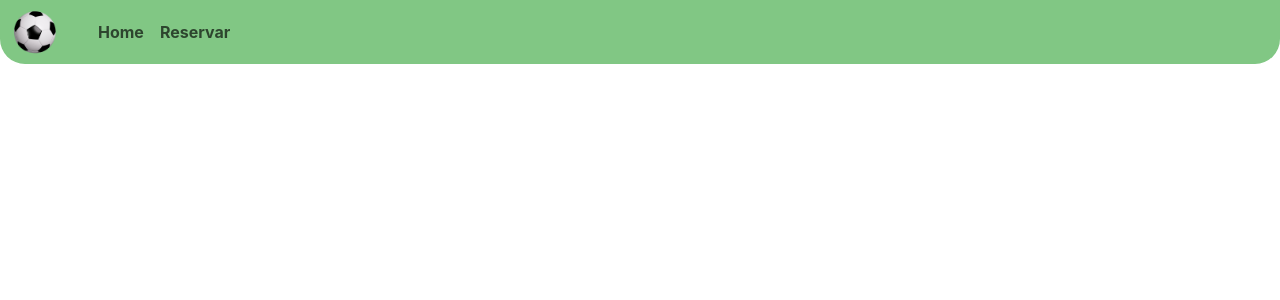
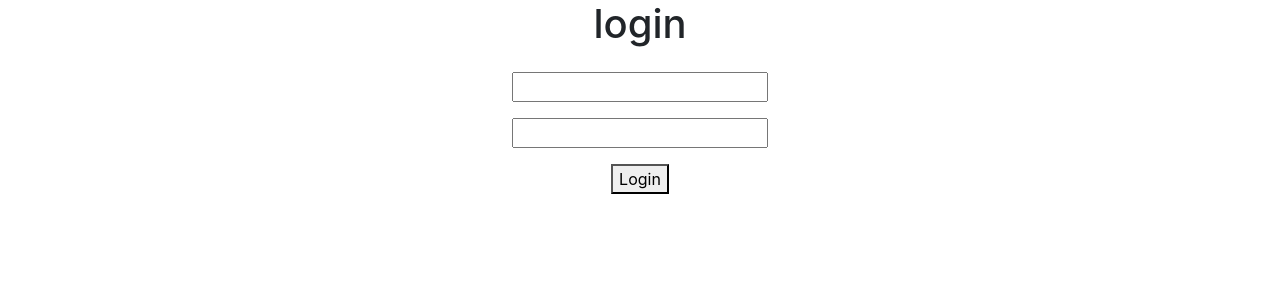
Before and after one commit to salinasariel/TUP-LC3TT-G13, a React (Create React App) app in the folder proyect-g13/: page / in a window 1280 px wide. Shown: the top 300 px of the page. Built offline with nearby package versions, Linux system fonts and the light colour scheme.

Commit message:
Login
First step in login

```diff
--- a/proyect-g13/src/App.js
+++ b/proyect-g13/src/App.js
@@ -1,14 +1,20 @@
+import './App.css';
+import MenuBar from './components/MenuBar/MenuBar';
+import Login from './components/Login/Login';
 
-import './App.css';
-
-import MenuBar from './components/MenuBar/MenuBar';
-import LogIn from './components/Login/Login';
+import { useState } from 'react';
 
 function App() {
+const [user, setUser] = useState([])
+
   return (
-
-
-    <MenuBar/>
+    <div className='App'>
+      {
+        !user.length > 0
+          ? <Login setUser={setUser} />
+          : <MenuBar />
+      }
+    </div>
   );
 }
 
--- /dev/null
+++ b/proyect-g13/src/components/Login/Login.css
@@ -0,0 +1,7 @@
+.form{
+    display: flex;
+    justify-content: center;
+    flex-direction: column;
+    align-items: center;
+    gap: 1rem;
+}
--- a/proyect-g13/src/components/Login/Login.js
+++ b/proyect-g13/src/components/Login/Login.js
@@ -1,8 +1,43 @@
-function Login(){
+import "./Login.css"
+
+import { useState } from "react"
+
+
+export function Login({setUser}){
+const [name, setName] = useState("")
+const [password, setPassword] = useState("")
+const[error, setError] = useState(false)
+
+
+const handleSubmit = (e) => {
+    e.preventDefault()
+
+    if(name === "" || password === ""){
+        setError(true)
+        return
+    }
+
+    setError(false)
+
+    setUser([name])
+}
+
     return(
-        <div className="backplate">
-            <h3>Login</h3>
-        </div>
+        <section>
+
+            <form className="form"
+            onSubmit={handleSubmit}>
+                <h1>login</h1>
+                <input type="text"
+                value={name}
+                onChange={e => setName(e.target.value)}></input>
+                <input type="password"
+                value={password}
+                onChange={e => setPassword(e.target.value)}></input>
+                <button>Login</button>
+            </form>
+            {error && <p>todos los campos son obligatorios</p>}
+        </section>
     )
 }
 export default Login;
```
Also changed, not shown: proyect-g13/src/logo.svg (deleted), 1 other file (tests, documents, lock files or other folders).
